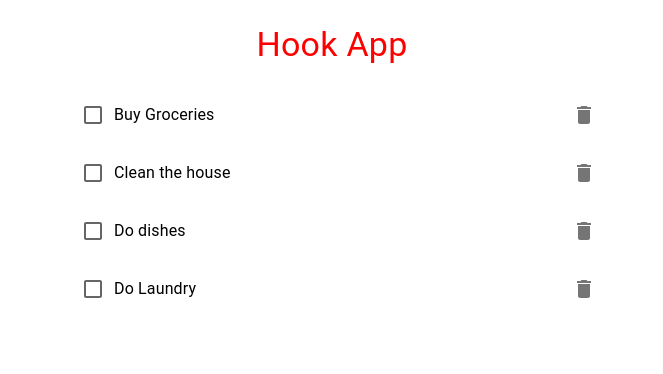
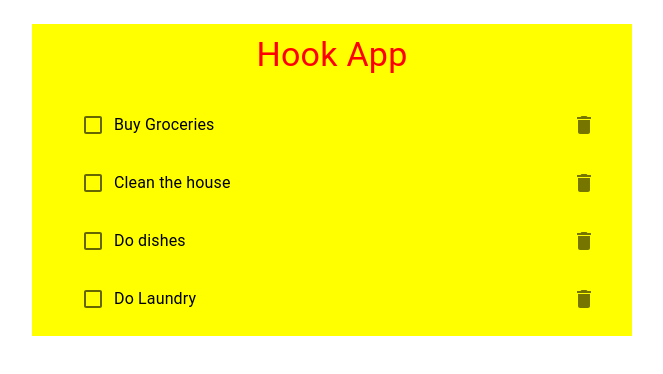
Before and after one commit to jrshittu/hook, a React (Create React App) app: page / in a window 1280 px wide. Shown: the top 374 px of the page, without its empty margins (308-971 px from the left). Built offline with nearby package versions, Linux system fonts and the light colour scheme.

Commit message:
Updated App.js

```diff
--- a/src/App.js
+++ b/src/App.js
@@ -17,8 +17,8 @@ const App = () => {
 
 
   return (
-    <Container maxWidth='sm' background="yellowgreen">
-      <Typography variant='h4' align='center' gutterBottom mt= '24px' color="red">
+    <Container maxWidth='sm' sx={{backgroundColor: "yellow", }}>
+      <Typography variant='h4' align='center' gutterBottom mt= '24px' color="red" paddingTop="10px">
         Hook App
       </Typography>
       <TodoList todos={todos} />
```
